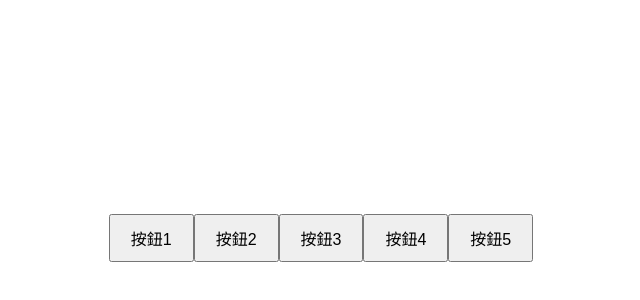
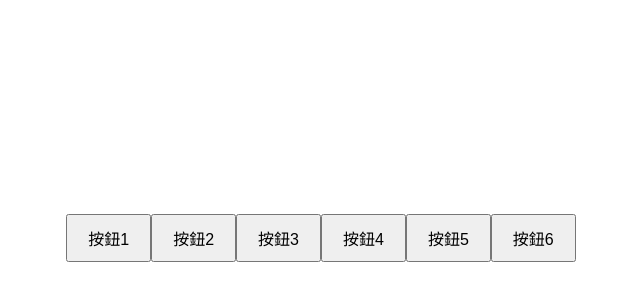
Before and after one commit to lynnyu-chen/test2, a plain HTML site: page index.html in a window 1280 px wide. Shown: the part 162-462 px from the top of the page, without its empty margins (319-959 px from the left). Drawn offline with Linux system fonts and the light colour scheme.

Commit message:
新增按鈕6

```diff
--- a/index.html
+++ b/index.html
@@ -26,5 +26,6 @@
     <button>按鈕3</button>
     <button>按鈕4</button>
     <button>按鈕5</button>
+    <button>按鈕6</button>
 </body>
 </html>
```
